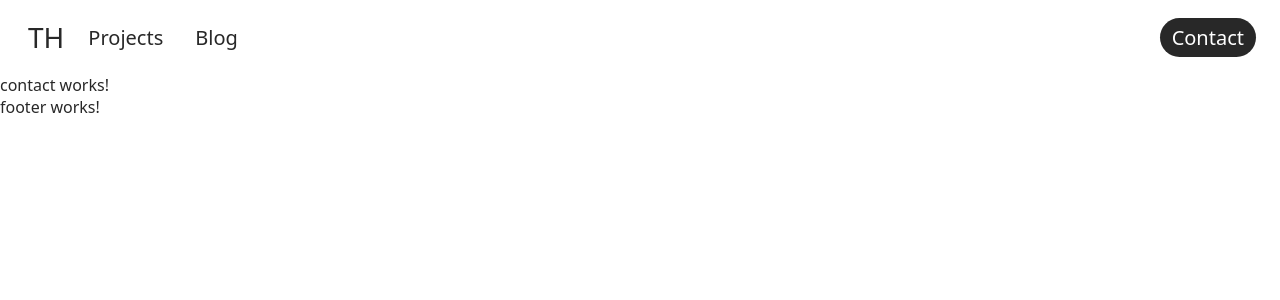
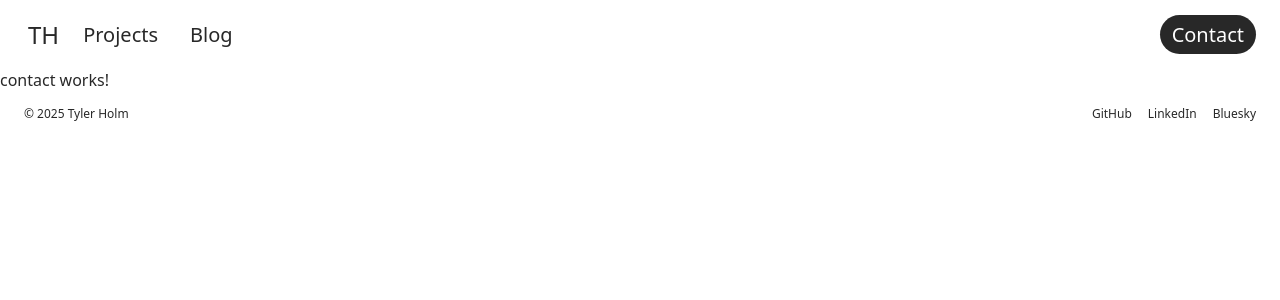
Before and after one commit to callmekass/portfolio, an Angular app in the folder angular-portfolio/: page /contact in a window 1280 px wide. Shown: the top 300 px of the page. Built offline with nearby package versions, Linux system fonts and the light colour scheme.

Commit message:
basic footer setup

```diff
--- a/angular-portfolio/src/app/shared/components/footer/footer.component.html
+++ b/angular-portfolio/src/app/shared/components/footer/footer.component.html
@@ -1 +1,16 @@
-<p>footer works!</p>
+<div class="bg-primary footer">
+  <div class="copyright">© 2025 Tyler Holm</div>
+  <nav class="nav">
+    <ul>
+      <li>
+        <a>GitHub</a>
+      </li>
+      <li>
+        <a>LinkedIn</a>
+      </li>
+      <li>
+        <a>Bluesky</a>
+      </li>
+    </ul>
+  </nav>
+</div>
--- a/angular-portfolio/src/app/shared/components/footer/footer.component.scss
+++ b/angular-portfolio/src/app/shared/components/footer/footer.component.scss
@@ -0,0 +1,16 @@
+@import "../../../../variables.scss";
+.footer {
+  padding: 0.875rem 1.5rem;
+  display: flex;
+  font-size: $font-size-xs;
+  justify-content: space-between;
+}
+
+nav ul {
+  list-style: none;
+  display: flex;
+}
+
+nav ul li:not(:first-child) {
+  margin-left: 16px;
+}
--- a/angular-portfolio/src/app/shared/components/header/header.component.scss
+++ b/angular-portfolio/src/app/shared/components/header/header.component.scss
@@ -1,19 +1,16 @@
 @import "../../../../variables.scss";
 
 $border-width: 2px;
-$font-size: 1.25rem;
-$logo-font-size: 1.75rem;
 
 .header {
   padding: 0.875rem 1.5rem;
-  background-color: $white;
   display: flex;
 }
 
 .nav {
   display: flex;
   align-items: center;
-  font-size: $font-size;
+  font-size: $font-size-lg;
   justify-content: space-between;
   width: 100%;
 }
@@ -32,7 +29,7 @@ $logo-font-size: 1.75rem;
 }
 
 .logo {
-  font-size: $logo-font-size;
+  font-size: $font-size-xl;
   padding: 4px;
   font-weight: 500;
 }
@@ -42,7 +39,6 @@ $logo-font-size: 1.75rem;
 }
 
 .nav-link {
-  font-size: $font-size;
   background-color: $white;
   color: $black;
   padding: 6px 12px;
@@ -50,7 +46,6 @@ $logo-font-size: 1.75rem;
 }
 
 .contact {
-  font-size: $font-size;
   background-color: $black;
   color: $white;
   padding: 6px 12px;
--- a/angular-portfolio/src/variables.scss
+++ b/angular-portfolio/src/variables.scss
@@ -2,3 +2,9 @@ $black: #282828;
 $contrast-black: #000;
 $white: #ffffff;
 $light-gray: #f5f5f5;
+
+$font-size-xs: 0.75rem;
+$font-size-sm: 0.875rem;
+$font-size-md: 1rem;
+$font-size-lg: 1.25rem;
+$font-size-xl: 1.5rem;
```
